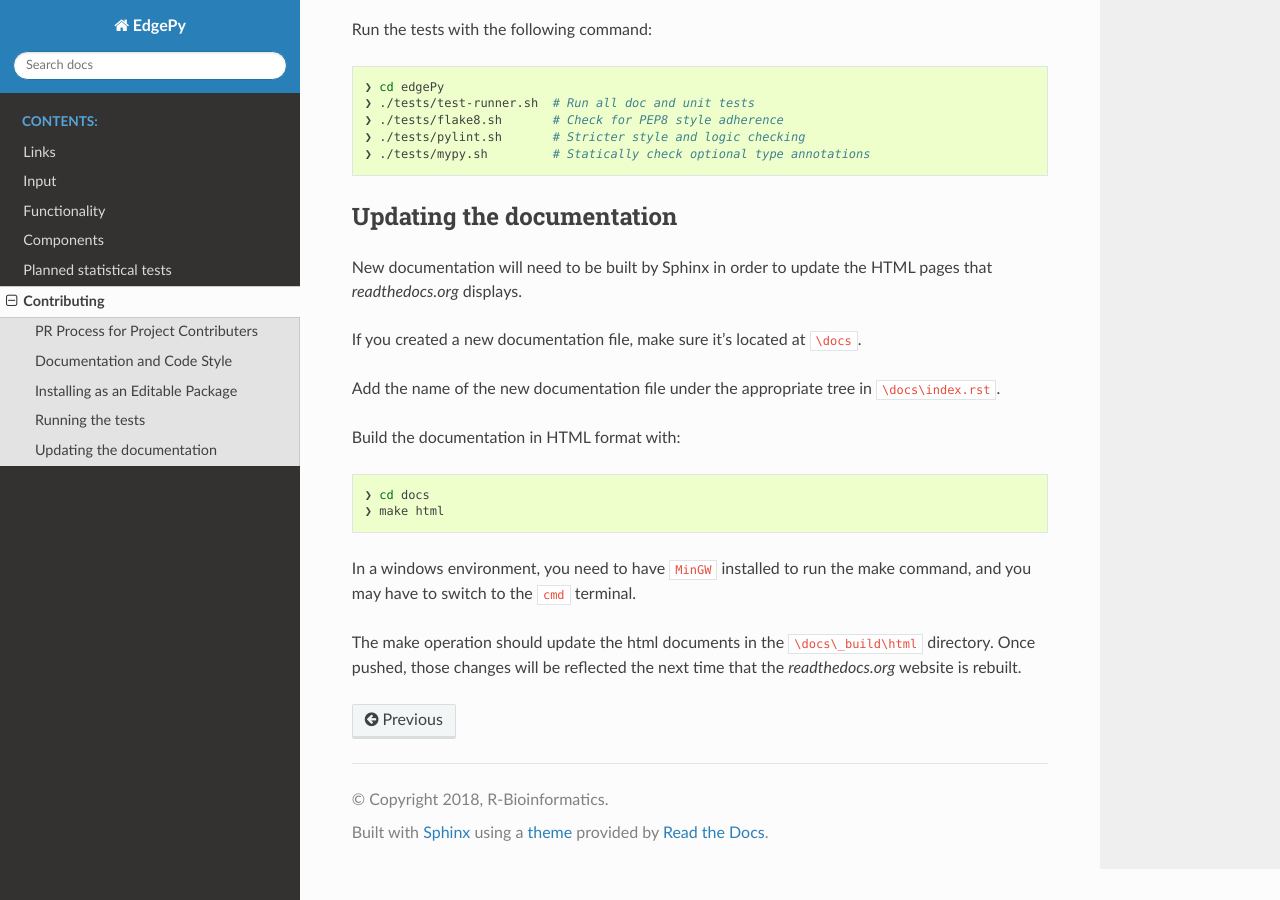
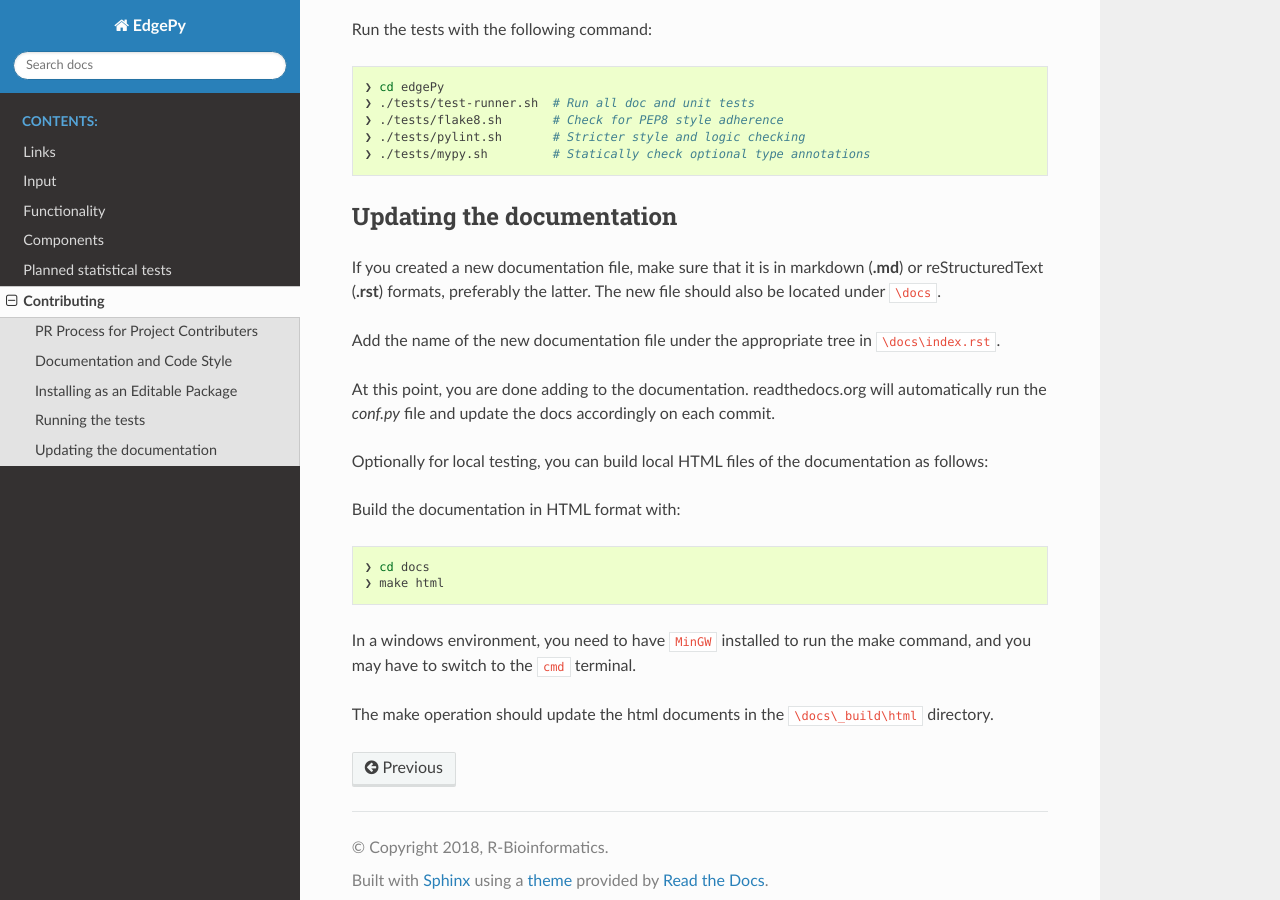
Before and after one commit to r-bioinformatics/edgePy, a Sphinx documentation site: the page built from docs/CONTRIBUTING.md, in a window 1280 px wide and 900 px high, scrolled down 1706 px. Built offline with Sphinx 7.4.7 and the Read the Docs theme 2.0.0, drawn with Linux system fonts in a browser that asks for light colours.

Commit message:
Fixed initial misunderstanding
Building HTML files is optional. I now believe that readthedocs.org compiles at each commit like Travis does. It runs conf.py, which references index.rst as the index page, which in turn references the rest of the documentation.

```diff
--- a/docs/CONTRIBUTING.md
+++ b/docs/CONTRIBUTING.md
@@ -81,11 +81,13 @@ Run the tests with the following command:
 
 ## Updating the documentation
 
-New documentation will need to be built by Sphinx in order to update the HTML pages that _readthedocs.org_ displays.
-
-If you created a new documentation file, make sure it's located at `\docs`.
+If you created a new documentation file, make sure that it is in markdown (**.md**) or reStructuredText (**.rst**) formats, preferably the latter. The new file should also be located under `\docs`.
 
 Add the name of the new documentation file under the appropriate tree in `\docs\index.rst`.
+
+At this point, you are done adding to the documentation. readthedocs.org will automatically run the *conf.py* file and update the docs accordingly on each commit.
+
+Optionally for local testing, you can build local HTML files of the documentation as follows:
 
 Build the documentation in HTML format with:
 
@@ -97,4 +99,3 @@ Build the documentation in HTML format with:
 In a windows environment, you need to have `MinGW` installed to run the make command, and you may have to switch to the `cmd` terminal.
 
 The make operation should update the html documents in the `\docs\_build\html` directory.
-Once pushed, those changes will be reflected the next time that the _readthedocs.org_ website is rebuilt.
```
